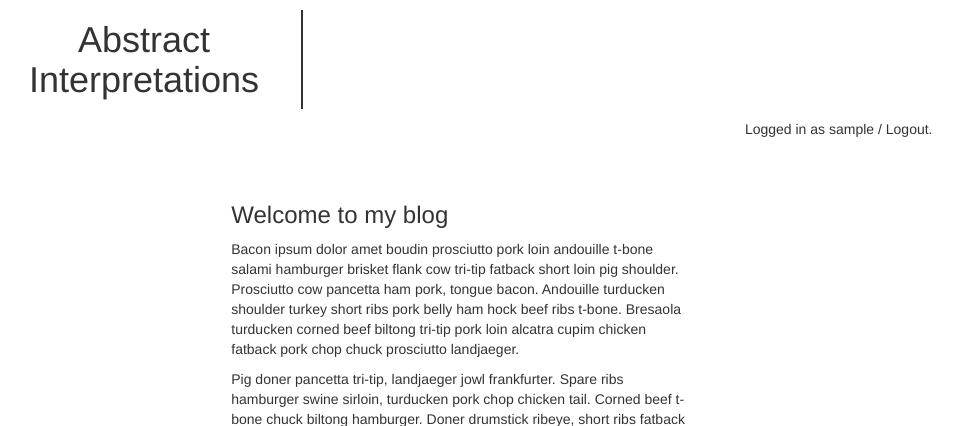
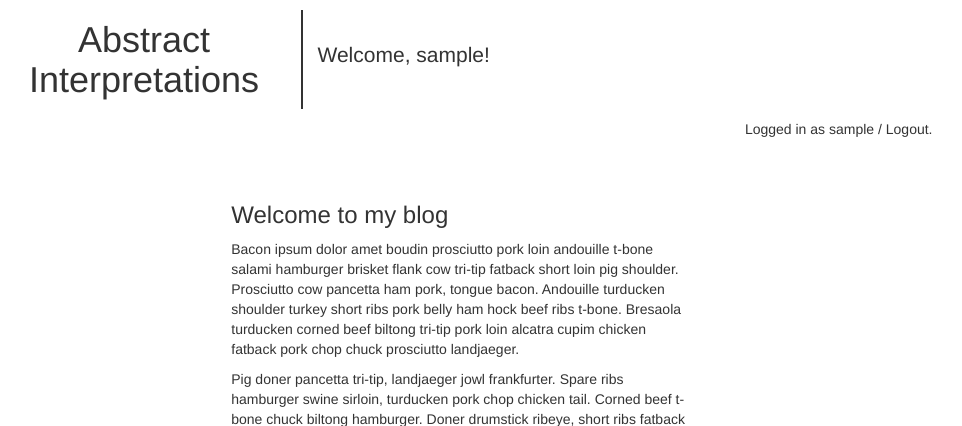
Before and after one commit to spencerstewart/abstract-interp, a Python web app: template templates/welcome.html in a window 1280 px wide. Shown: the top 426 px of the page, without its empty margins (180-1142 px from the left). Run offline with Jinja, Linux system fonts and the light colour scheme; the template is opened without the code that fills it: most values are stand-ins (such as "Sample title", 1, 10 or a date in 2020); some libraries are stand-ins or nearby versions.

Commit message:
Minor welcome page change

```diff
--- a/templates/welcome.html
+++ b/templates/welcome.html
@@ -2,8 +2,8 @@
 
 {% block title %}Welcome, {{ username }}{% endblock %}
 
-{% block header_h2 %}
-  Welcome, {{ username }}!
+{% block sideheader %}
+  <p class="subtitle">Welcome, {{ username }}!</p>
 {% endblock %}
 
 {% block content %}
```
